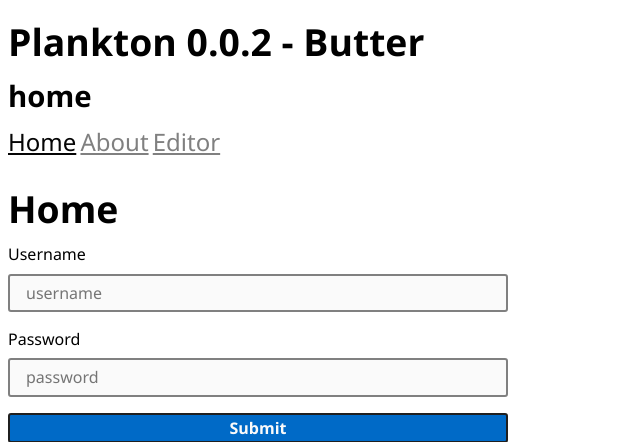
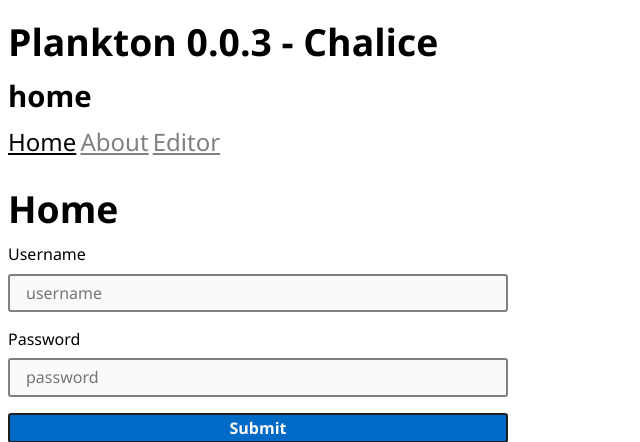
Before and after one commit to Zafuzi/plankton-php, a PHP site: page / in a window 1280 px wide. Shown: the top 442 px of the page, without its empty margins (0-640 px from the left). Run offline with PHP 8.4, Linux system fonts and the light colour scheme.

Commit message:
0.0.3 - Chalice

```diff
--- a/index.php
+++ b/index.php
@@ -1,5 +1,5 @@
 <?php
-    $version = '0.0.2 - Butter';
+    $version = '0.0.3 - Chalice';
 
     function request_path(): string
     {
```
